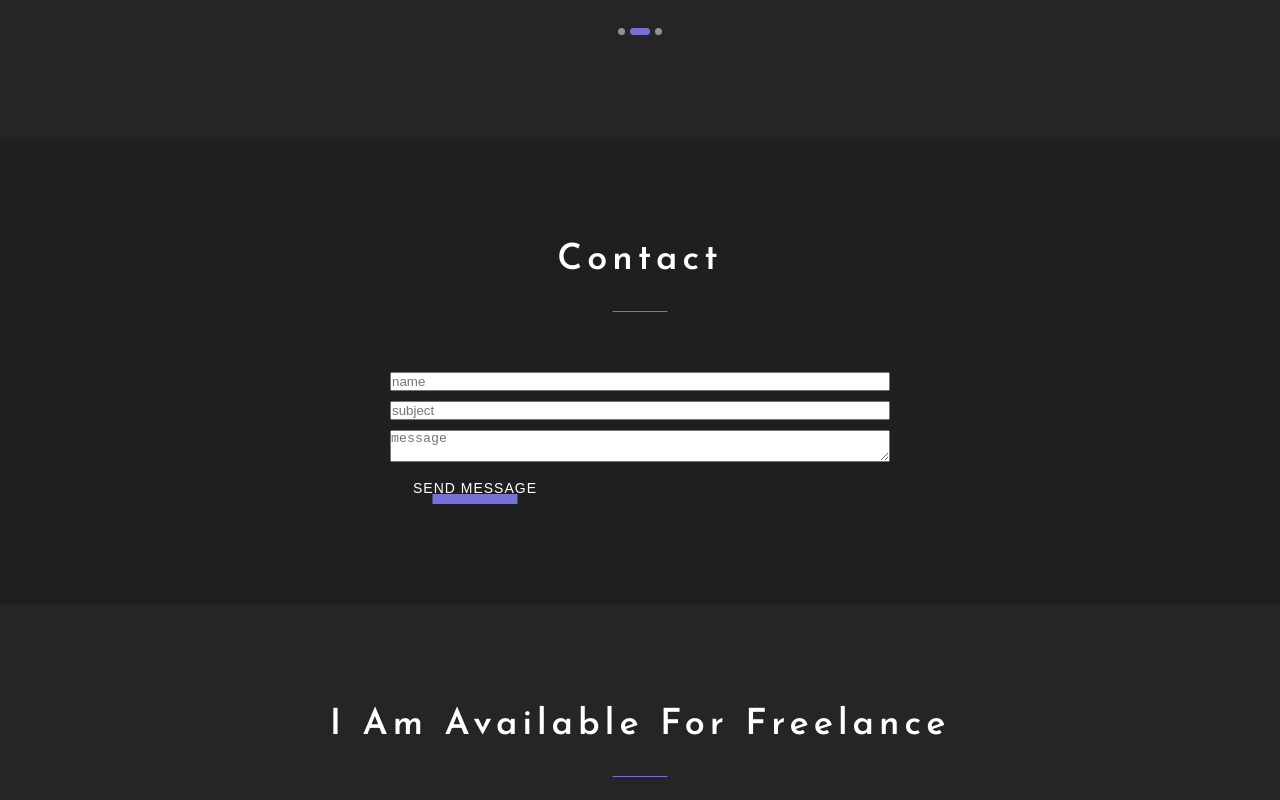
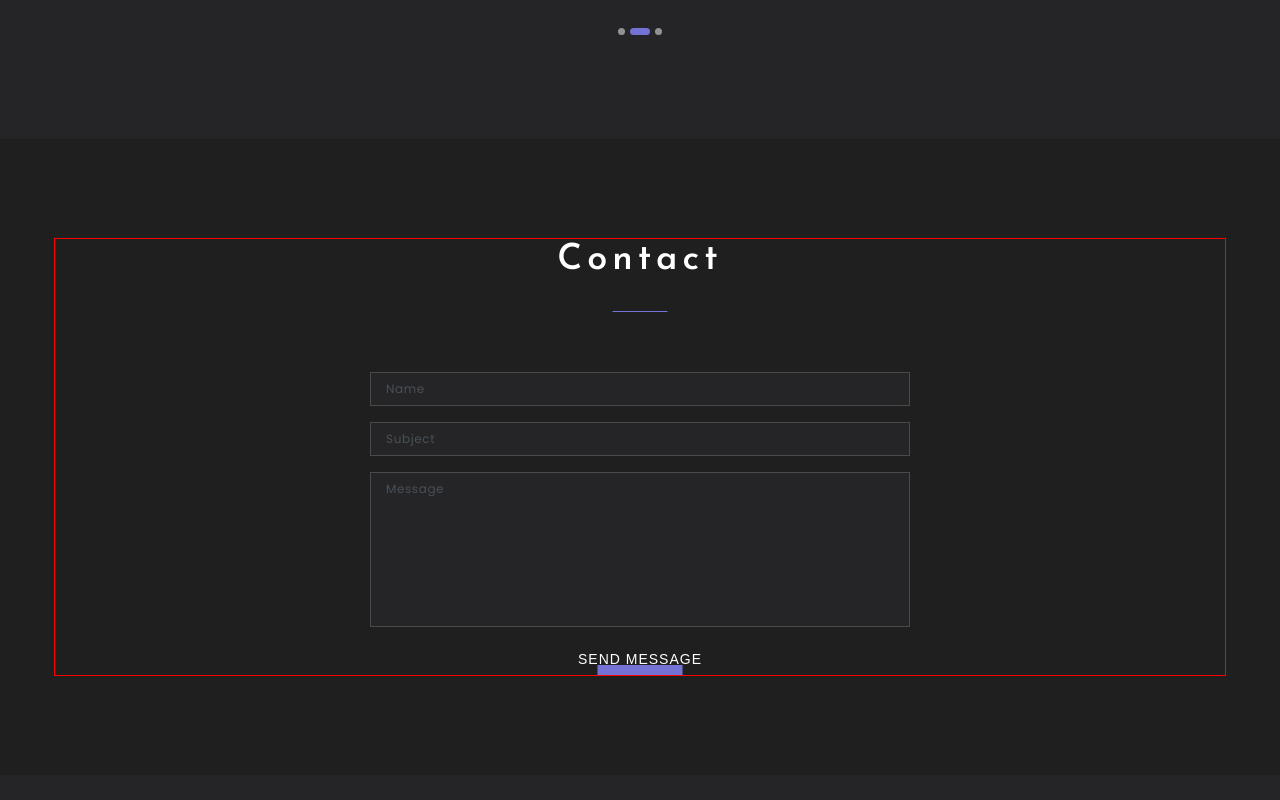
Before and after one commit to Cyberplata/portfolio-start-project-main-repeatBySveta, a React app: page / in a window 1280 px wide. Shown: the part 3160-3960 px from the top of the page. Built offline with nearby package versions, Linux system fonts and the light colour scheme.

Commit message:
16. Contacts part 2

```diff
--- a/src/layout/section/contacts/Contact.tsx
+++ b/src/layout/section/contacts/Contact.tsx
@@ -2,10 +2,13 @@
 import styled from "styled-components";
 import {SectionTitle} from "../../../components/SectionTitle";
 import {Button} from "../../../components/Button";
+import {Container} from "../../../components/Container";
+import {theme} from "../../../styles/Theme";
 
 export const Contact = () => {
     return (
         <StyledContacts>
+            <Container>
                 <SectionTitle>Contact</SectionTitle>
                 <StyledForm>
                     <Field placeholder={"name"}/>
@@ -13,24 +16,47 @@
                     <Field placeholder={"message"} as={"textarea"}/>
                     <Button type={"submit"}>Send message</Button>
                 </StyledForm>
+            </Container>
         </StyledContacts>
     );
 };
 
 const StyledContacts = styled.section`
-    min-height: 50vh;
-    background-color: #fdeecb;
 `
 
 const StyledForm = styled.form`
-    max-width: 500px;
+    max-width: 540px;
     width: 100%;
     display: flex;
     flex-direction: column;
-    gap: 10px;
+    align-items: center;
+    gap: 16px;
     margin: 0 auto;
+
+    textarea {
+        resize: none;  // Отменяем функцию растягивать input
+        height: 155px;
+    }
 `
 
 const Field = styled.input`
+    width: 100%;
+    background-color: ${theme.colors.secondaryBg};
+    border: 1px solid ${theme.colors.borderColor};
+    padding: 7px 15px;
 
+    font-family: 'Poppins';  // Нужно указывать, так как браузер перебивает этот шрифт
+    font-weight: 400;
+    font-size: 12px;
+    letter-spacing: 0.05em;
+    color: ${theme.colors.font};
+
+    &::placeholder {  // // Поменяли цвет подсказки и поменяли строчные на заглавные буквы
+        color: ${theme.colors.placeholderColor};
+        text-transform: capitalize;
+    }
+
+    &:focus-visible {  // Поменяли цвет обводки при фокусе в input
+        outline: 1px solid ${theme.colors.borderColor};
+    }
 `
--- a/src/styles/Theme.ts
+++ b/src/styles/Theme.ts
@@ -5,6 +5,10 @@
         secondaryBg: "#252527",
         accent: "#7572D5",
 
-        font: "#FFFFFF"
+        font: "#FFFFFF",
+
+        borderColor: "#4A4A4A",  // Добавили общий цвет для границы
+
+        placeholderColor: "#495057"
     }
 }
```
Lines whose indentation alone changed are shown as unchanged.
